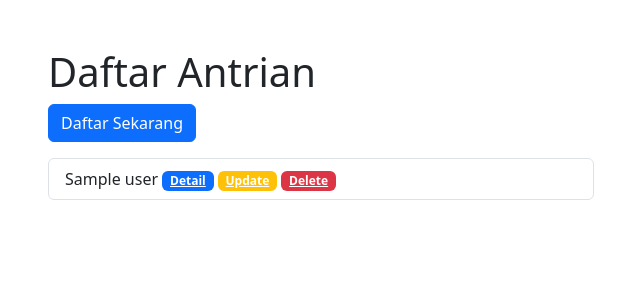
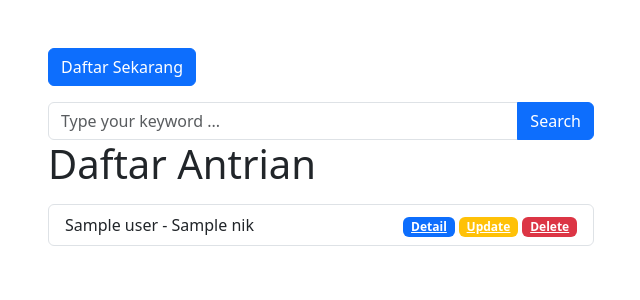
Before and after one commit to rickygit98/UTRON_Web_App, a PHP site: the page made by app/views/user/index.php in a window 1280 px wide. Shown: the top 300 px of the page, without its empty margins (34-674 px from the left). Run offline with PHP 8.4, Linux system fonts and the light colour scheme; the template is opened without the code that fills it: most values are stand-ins (such as "Sample title", 1, 10 or a date in 2020); some libraries are stand-ins or nearby versions.

Commit message:
Make Searching Features

```diff
--- a/app/views/user/index.php
+++ b/app/views/user/index.php
@@ -4,37 +4,59 @@
     </div>
 </div>
 
+<!-- Button trigger modal -->
+<div class="row">
+    <div class="col-lg-6">
+        <button type="button" class="btn btn-primary btnModalAdd mb-3" data-bs-toggle="modal" data-bs-target="#formModal">
+        Daftar Sekarang
+        </button>
+    </div>
+</div>
+
+<!-- Searching Input -->
+<div class="row">
+    <div class="col-lg-6">
+        <form action="<?php echo BASEURL; ?>/user/search" method="post">
+            <div class="input-group">
+                <input type="text" class="form-control" placeholder="Type your keyword ..." aria-label="Recipient's username" aria-describedby="button-addon2"
+                id="keyword" name="keyword" autocomplete="off">
+                <button class="btn btn-primary" type="submit" id="btnSearch" name="btnSearch">Search</button>
+            </div>
+        </form>
+    </div>
+</div>
+
+
+
 <div class="row">
     <div class="col-lg-6">
         <h1>Daftar Antrian</h1>
 
-        <!-- Button trigger modal -->
-        <button type="button" class="btn btn-primary btnModalAdd" data-bs-toggle="modal" data-bs-target="#formModal">
-        Daftar Sekarang
-        </button>
-
-        <ul class="list-group mt-3">
+        <ul class="list-group mt-3 d-flex">
             <?php foreach ($data["user"] as $user): ?>
                 <li class="list-group-item">
-                    <?= $user["nama"] ?>
+                    <?= $user["nama"] ?> - <?= $user["nik"]; ?>
+                <div class="float-end">
 
                     <!-- Details -->
-                    <a href="<?= BASEURL ?>/user/show/<?= $user["id"] ?>" class="badge bg-primary float-right">
-                    Detail
+                    <a href="<?= BASEURL ?>/user/show/<?= $user["id"] ?>" class="badge bg-primary">
+                        Detail
                     </a>
 
                     <!-- Update -->
-                    <a href="<?= BASEURL ?>/user/update/" class="badge bg-warning float-right btnModalUpdate"
+                    <a href="<?= BASEURL ?>/user/update/" class="badge bg-warning btnModalUpdate"
                     data-bs-toggle="modal" data-bs-target="#formModal"
                     data-id="<?php echo $user['id'] ?>">
                     Update
                     </a>
 
                     <!-- Delete -->
-                    <a href="<?= BASEURL ?>/user/delete/<?= $user["id"] ?>" class="badge bg-danger float-right"
+                    <a href="<?= BASEURL ?>/user/delete/<?= $user["id"] ?>" class="badge bg-danger"
                     onclick="return confirm('Apakah anda yakin ingin menghapus data?');">
                     Delete
                     </a>
+                </div>
+
                 </li>
             <?php endforeach; ?>
         </ul>
```
Also changed, not shown: app/controllers/user_controller.php (+13 -5 lines), app/models/User.php (+9 -0 lines).
